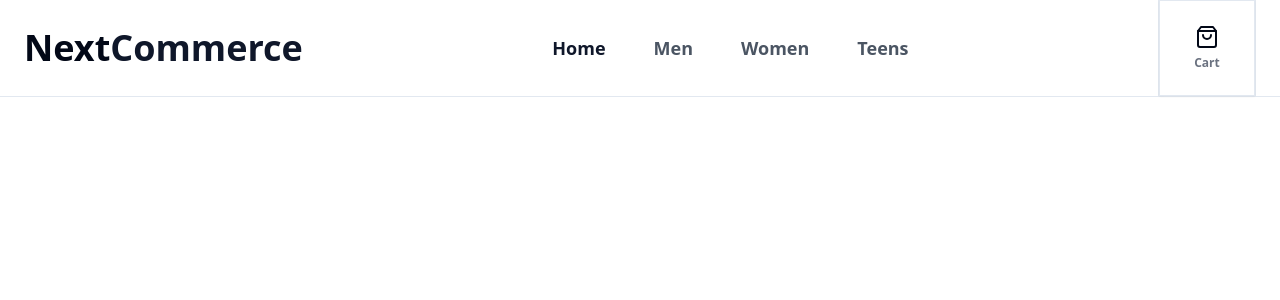
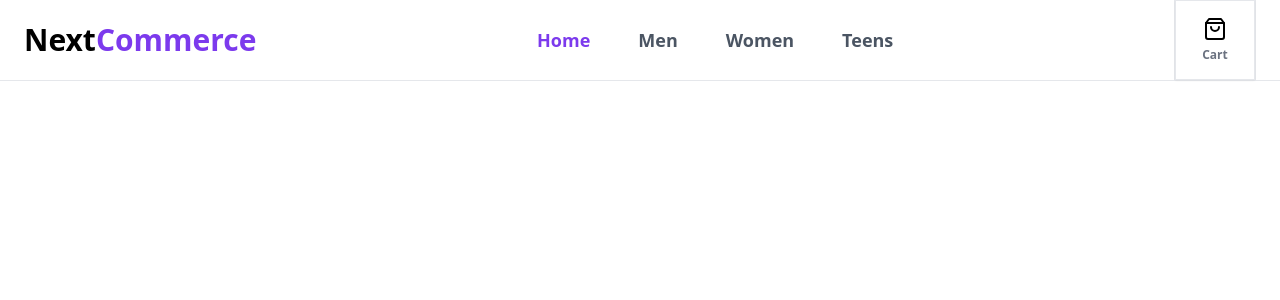
Before and after one commit to AlaaAhmeeddd/NextEcommerce, a Next.js app in the folder my-app/: page / in a window 1280 px wide. Shown: the top 300 px of the page. Built offline with nearby package versions, Linux system fonts and the light colour scheme.

Commit message:
restyle header

```diff
--- a/my-app/src/app/components/Navbar.tsx
+++ b/my-app/src/app/components/Navbar.tsx
@@ -18,7 +18,7 @@
         <header className="mb-8 border-b">
             <div className="flex items-center justify-between mx-auto max-w-2xl px-4 sm:px-6 lg:max-w-7xl">
                 <Link href="/">
-                    <h1 className="text-2xl md:text-4xl font-bold">
+                    <h1 className="text-2xl md:text-3xl font-bold">
                         Next<span className="text-primary">Commerce</span>
                     </h1>
                 </Link>
@@ -46,7 +46,7 @@
                 <div className="flex divide-x border-r sm:border-l">
                     <Button
                         variant={"outline"}
-                        className="flex flex-col gap-y-1.5 h-12 w-12 sm:h-20 sm:w-20 md:h-24 md:w-24 rounded-none"
+                        className="flex flex-col gap-y-1.5 h-12 w-12 sm:h-20 sm:w-20 rounded-none"
                     >
                         <ShoppingBag />
                         <span className="hidden text-xs font-semibold text-gray-500 sm:block">
--- a/my-app/src/app/globals.css
+++ b/my-app/src/app/globals.css
@@ -6,24 +6,24 @@
 @layer base {
   :root {
     --background: 0 0% 100%;
-    --foreground: 222.2 84% 4.9%;
+    --foreground: 224 71.4% 4.1%;
     --card: 0 0% 100%;
-    --card-foreground: 222.2 84% 4.9%;
+    --card-foreground: 224 71.4% 4.1%;
     --popover: 0 0% 100%;
-    --popover-foreground: 222.2 84% 4.9%;
-    --primary: 222.2 47.4% 11.2%;
-    --primary-foreground: 210 40% 98%;
-    --secondary: 210 40% 96.1%;
-    --secondary-foreground: 222.2 47.4% 11.2%;
-    --muted: 210 40% 96.1%;
-    --muted-foreground: 215.4 16.3% 46.9%;
-    --accent: 210 40% 96.1%;
-    --accent-foreground: 222.2 47.4% 11.2%;
+    --popover-foreground: 224 71.4% 4.1%;
+    --primary: 262.1 83.3% 57.8%;
+    --primary-foreground: 210 20% 98%;
+    --secondary: 220 14.3% 95.9%;
+    --secondary-foreground: 220.9 39.3% 11%;
+    --muted: 220 14.3% 95.9%;
+    --muted-foreground: 220 8.9% 46.1%;
+    --accent: 220 14.3% 95.9%;
+    --accent-foreground: 220.9 39.3% 11%;
     --destructive: 0 84.2% 60.2%;
-    --destructive-foreground: 210 40% 98%;
-    --border: 214.3 31.8% 91.4%;
-    --input: 214.3 31.8% 91.4%;
-    --ring: 222.2 84% 4.9%;
+    --destructive-foreground: 210 20% 98%;
+    --border: 220 13% 91%;
+    --input: 220 13% 91%;
+    --ring: 262.1 83.3% 57.8%;
     --radius: 0.5rem;
     --chart-1: 12 76% 61%;
     --chart-2: 173 58% 39%;
@@ -33,25 +33,25 @@
   }
 
   .dark {
-    --background: 222.2 84% 4.9%;
-    --foreground: 210 40% 98%;
-    --card: 222.2 84% 4.9%;
-    --card-foreground: 210 40% 98%;
-    --popover: 222.2 84% 4.9%;
-    --popover-foreground: 210 40% 98%;
-    --primary: 210 40% 98%;
-    --primary-foreground: 222.2 47.4% 11.2%;
-    --secondary: 217.2 32.6% 17.5%;
-    --secondary-foreground: 210 40% 98%;
-    --muted: 217.2 32.6% 17.5%;
-    --muted-foreground: 215 20.2% 65.1%;
-    --accent: 217.2 32.6% 17.5%;
-    --accent-foreground: 210 40% 98%;
+    --background: 224 71.4% 4.1%;
+    --foreground: 210 20% 98%;
+    --card: 224 71.4% 4.1%;
+    --card-foreground: 210 20% 98%;
+    --popover: 224 71.4% 4.1%;
+    --popover-foreground: 210 20% 98%;
+    --primary: 263.4 70% 50.4%;
+    --primary-foreground: 210 20% 98%;
+    --secondary: 215 27.9% 16.9%;
+    --secondary-foreground: 210 20% 98%;
+    --muted: 215 27.9% 16.9%;
+    --muted-foreground: 217.9 10.6% 64.9%;
+    --accent: 215 27.9% 16.9%;
+    --accent-foreground: 210 20% 98%;
     --destructive: 0 62.8% 30.6%;
-    --destructive-foreground: 210 40% 98%;
-    --border: 217.2 32.6% 17.5%;
-    --input: 217.2 32.6% 17.5%;
-    --ring: 212.7 26.8% 83.9%;
+    --destructive-foreground: 210 20% 98%;
+    --border: 215 27.9% 16.9%;
+    --input: 215 27.9% 16.9%;
+    --ring: 263.4 70% 50.4%;
     --chart-1: 220 70% 50%;
     --chart-2: 160 60% 45%;
     --chart-3: 30 80% 55%;
@@ -59,13 +59,3 @@
     --chart-5: 340 75% 55%;
   }
 }
-
-
-@layer base {
-  * {
-    @apply border-border;
-  }
-  body {
-    @apply bg-background text-foreground;
-  }
-}
```
